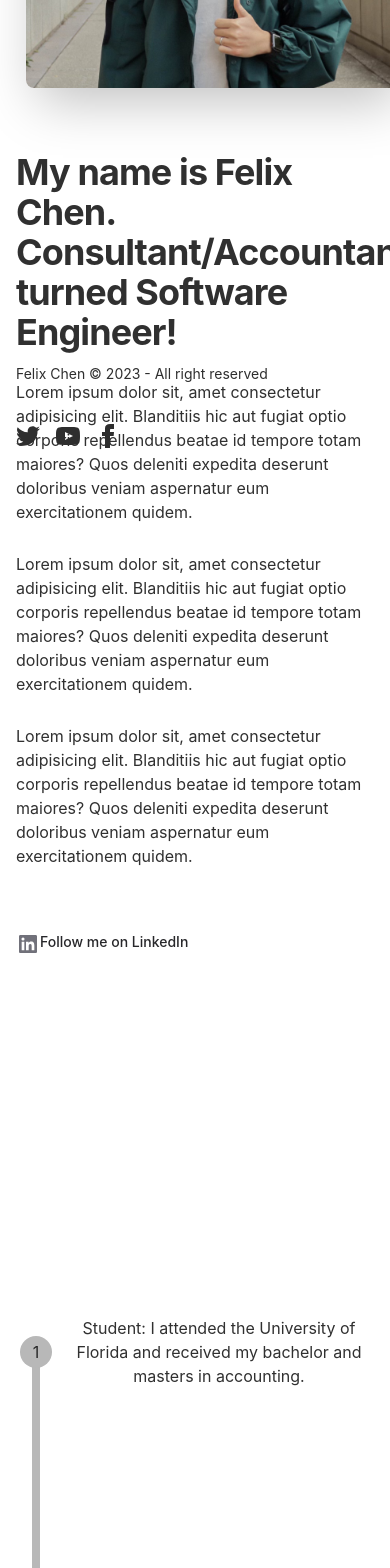
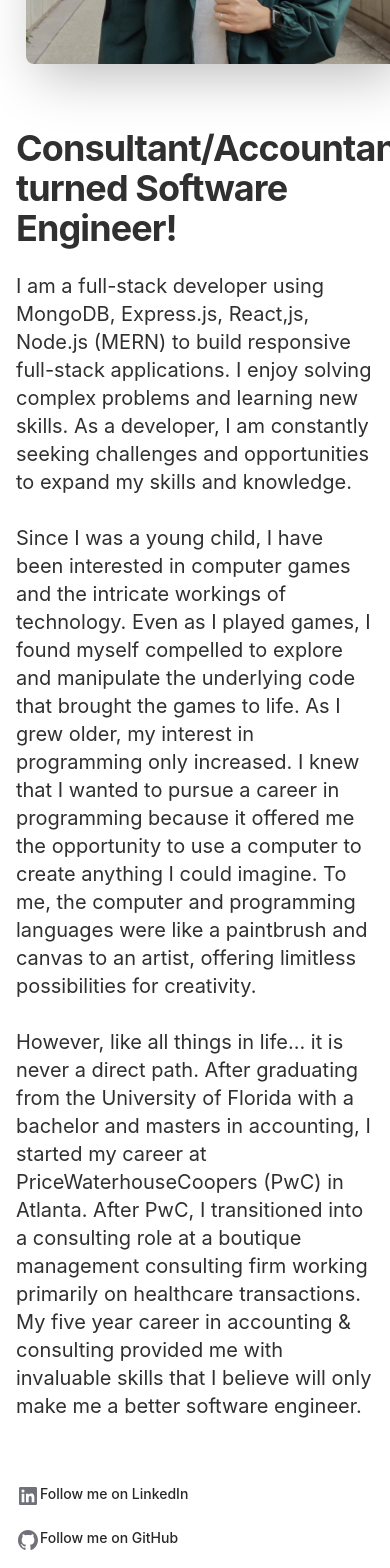
Before and after one commit to felixc0115/updated-personal-portfolio, a React (Create React App) app: page /about in a window 390 px wide. Shown: the part 380-1948 px from the top of the page. Built offline with nearby package versions, Linux system fonts and the light colour scheme.

Commit message:
refactor projects page to display projects dynamically

```diff
--- a/src/App.js
+++ b/src/App.js
@@ -10,7 +10,7 @@ import About from "./pages/About";
 import Projects from "./pages/Projects";
 import Resume from "./pages/Resume";
 
-import personalInfo from "./data/personalnfo";
+import { personalInfo } from "./data/customizablelnfo";
 
 function App() {
   const router = createBrowserRouter([
--- a/src/components/Footer.js
+++ b/src/components/Footer.js
@@ -1,6 +1,6 @@
 const Footer = () => {
   return (
-    <footer className="footer items-center p-4 base-100 text-neutral-content mt-auto fixed bottom-0 w-full">
+    <footer className="footer items-center p-4 base-100 text-neutral-content mt-32 w-full">
       <div className="items-center grid-flow-col">
         <p>Felix Chen © 2023 - All right reserved</p>
       </div>
--- a/src/components/NavBar.js
+++ b/src/components/NavBar.js
@@ -40,7 +40,7 @@ const NavBar = () => {
           </ul>
         </div>
         <NavLink to="/" className="btn btn-ghost normal-case text-xl">
-          Felix
+          Felix<span className="loading loading-dots loading-xs"></span>
         </NavLink>
       </div>
       <div className="navbar-center hidden lg:flex">
@@ -60,7 +60,7 @@ const NavBar = () => {
         </ul>
       </div>
       <div className="navbar-end">
-        <span className="loading loading-dots loading-lg"></span>
+        <span className="loading loading-infinity loading-lg"></span>{" "}
       </div>
     </div>
   );
--- /dev/null
+++ b/src/data/customizablelnfo.js
@@ -0,0 +1,37 @@
+const personalInfo = {
+  homeTitle: "Hi, my name is Felix Chen. I build things for the web.",
+  homeParagraph:
+    "I am software engineer based in Atlanta, GA with experience in building simple websites to fullstack applications.",
+};
+
+const projects = [
+  {
+    title: "Train Together",
+    projectDescription:
+      "The TrainTogether application is a a full-stack web app aimed to improve one's physical well being through stretches and other modalities. The app allows a user to upload, explore, and save various exercise programs.",
+    projectLink: "",
+    projectStatus: "Deployed",
+    technologies: ["React", "Express", "MongoDB", "Redux", "Tailwind"],
+    projectPic: "../data/train-together-preview.png",
+  },
+  {
+    title: "Train Together",
+    projectDescription:
+      "The TrainTogether application is a a full-stack web app aimed to improve one's physical well being through stretches and other modalities. The app allows a user to upload, explore, and save various exercise programs.",
+    projectLink: "",
+    projectStatus: "Deployed",
+    technologies: ["React", "Express", "MongoDB", "Redux", "Tailwind"],
+    projectPic: '"../data/train-together-preview.png"',
+  },
+  {
+    title: "Train Together",
+    projectDescription:
+      "The TrainTogether application is a a full-stack web app aimed to improve one's physical well being through stretches and other modalities. The app allows a user to upload, explore, and save various exercise programs.",
+    projectLink: "",
+    projectStatus: "Deployed",
+    technologies: ["React", "Express", "MongoDB", "Redux", "Tailwind"],
+    projectPic: '"../data/train-together-preview.png"',
+  },
+];
+
+export { personalInfo, projects };
--- a/src/data/personalnfo.js
+++ /dev/null
@@ -1,7 +0,0 @@
-const personalInfo = {
-  homeTitle: "Hi, my name is Felix Chen. I build things for the web.",
-  homeParagraph:
-    "I am software engineer based in Atlanta, GA with experience in building simple websites to fullstack applications.",
-};
-
-export default personalInfo;
--- a/src/pages/About.js
+++ b/src/pages/About.js
@@ -15,28 +15,39 @@ const About = () => {
             </div>
             <div className="lg:order-first lg:row-span-2">
               <h1 className="text-4xl font-bold tracking-tight sm:text-5xl">
-                My name is Felix Chen. Consultant/Accountant turned Software
-                Engineer!{" "}
+                Consultant/Accountant turned Software Engineer!{" "}
               </h1>
-              <div className="mt-6 space-y-7 text-base ">
-                <p></p>
+              <div className="mt-6 space-y-7 text-xl ">
                 <p>
-                  Lorem ipsum dolor sit, amet consectetur adipisicing elit.
-                  Blanditiis hic aut fugiat optio corporis repellendus beatae id
-                  tempore totam maiores? Quos deleniti expedita deserunt
-                  doloribus veniam aspernatur eum exercitationem quidem.
+                  I am a full-stack developer using MongoDB, Express.js,
+                  React,js, Node.js (MERN) to build responsive full-stack
+                  applications. I enjoy solving complex problems and learning
+                  new skills. As a developer, I am constantly seeking challenges
+                  and opportunities to expand my skills and knowledge.
                 </p>
                 <p>
-                  Lorem ipsum dolor sit, amet consectetur adipisicing elit.
-                  Blanditiis hic aut fugiat optio corporis repellendus beatae id
-                  tempore totam maiores? Quos deleniti expedita deserunt
-                  doloribus veniam aspernatur eum exercitationem quidem.
+                  Since I was a young child, I have been interested in computer
+                  games and the intricate workings of technology. Even as I
+                  played games, I found myself compelled to explore and
+                  manipulate the underlying code that brought the games to life.
+                  As I grew older, my interest in programming only increased. I
+                  knew that I wanted to pursue a career in programming because
+                  it offered me the opportunity to use a computer to create
+                  anything I could imagine. To me, the computer and programming
+                  languages were like a paintbrush and canvas to an artist,
+                  offering limitless possibilities for creativity.
                 </p>
+
                 <p>
-                  Lorem ipsum dolor sit, amet consectetur adipisicing elit.
-                  Blanditiis hic aut fugiat optio corporis repellendus beatae id
-                  tempore totam maiores? Quos deleniti expedita deserunt
-                  doloribus veniam aspernatur eum exercitationem quidem.
+                  However, like all things in life... it is never a direct path.
+                  After graduating from the University of Florida with a
+                  bachelor and masters in accounting, I started my career at
+                  PriceWaterhouseCoopers (PwC) in Atlanta. After PwC, I
+                  transitioned into a consulting role at a boutique management
+                  consulting firm working primarily on healthcare transactions.
+                  My five year career in accounting & consulting provided me
+                  with invaluable skills that I believe will only make me a
+                  better software engineer.
                 </p>
               </div>
             </div>
@@ -57,15 +68,34 @@ const About = () => {
                     <span>Follow me on LinkedIn</span>
                   </a>
                 </li>
+                <li className="flex mt-5">
+                  <a
+                    className="group flex text-sm font-medium text-zinc-800 transition hover:text-teal-500"
+                    href="https://www.linkedin.com/in/felix-chen-cpa/"
+                  >
+                    <svg
+                      viewBox="0 0 24 24"
+                      aria-hidden="true"
+                      className="h-6 w-6 flex-none fill-zinc-500 transition group-hover:fill-teal-500"
+                    >
+                      <path
+                        fill-rule="evenodd"
+                        clip-rule="evenodd"
+                        d="M12 2C6.475 2 2 6.588 2 12.253c0 4.537 2.862 8.369 6.838 9.727.5.09.687-.218.687-.487 0-.243-.013-1.05-.013-1.91C7 20.059 6.35 18.957 6.15 18.38c-.113-.295-.6-1.205-1.025-1.448-.35-.192-.85-.667-.013-.68.788-.012 1.35.744 1.538 1.051.9 1.551 2.338 1.116 2.912.846.088-.666.35-1.115.638-1.371-2.225-.256-4.55-1.14-4.55-5.062 0-1.115.387-2.038 1.025-2.756-.1-.256-.45-1.307.1-2.717 0 0 .837-.269 2.75 1.051.8-.23 1.65-.346 2.5-.346.85 0 1.7.115 2.5.346 1.912-1.333 2.75-1.05 2.75-1.05.55 1.409.2 2.46.1 2.716.637.718 1.025 1.628 1.025 2.756 0 3.934-2.337 4.806-4.562 5.062.362.32.675.936.675 1.897 0 1.371-.013 2.473-.013 2.82 0 .268.188.589.688.486a10.039 10.039 0 0 0 4.932-3.74A10.447 10.447 0 0 0 22 12.253C22 6.588 17.525 2 12 2Z"
+                      ></path>
+                    </svg>
+                    <span>Follow me on GitHub</span>
+                  </a>
+                </li>
               </ul>
             </div>
           </div>
-          <ul className="steps steps-vertical mt-12">
-            <li className="step step-primary">
+          {/* <ul className="steps steps-vertical mt-12">
+            <li className="step">
               Student: I attended the University of Florida and received my
               bachelor and masters in accounting.
             </li>
-            <li className="step step-primary">
+            <li className="step">
               Accounting/Consulting Professional Career: I began my professional
               journey as an associate at PriceWaterhouseCoopers (PwC), where I
               obtained my Certified Public Accountant (CPA) certificate while
@@ -84,7 +114,7 @@ const About = () => {
               include teamwork, organization, communication, time management,
               decision-making, and more.
             </li>
-            <li className="step">
+            <li className="step step-primary">
               Software Engineer: My journey so far has been incredibly
               rewarding. I've gained a wealth of knowledge, but I realize that
               programming is an expansive subject, and I have only just begun to
@@ -93,7 +123,7 @@ const About = () => {
               software engineer. My current focus has been on mastering
               Javascript, React.js, MongoDB, Express.js, Node.js, HTML, and CSS.
             </li>
-          </ul>
+          </ul> */}
         </div>
       </div>
     </div>
--- a/src/pages/Home.js
+++ b/src/pages/Home.js
@@ -1,3 +1,5 @@
+import { NavLink } from "react-router-dom";
+
 const Home = ({ personalInfo }) => {
   return (
     <div className="hero base-100">
@@ -8,8 +10,21 @@ const Home = ({ personalInfo }) => {
           className="max-w-sm rounded-lg shadow-2xl"
         />
         <div>
-          <h1 className="text-5xl font-bold">{personalInfo.homeTitle}</h1>
-          <p className="py-6">{personalInfo.homeParagraph}</p>
+          <h1 className="text-6xl font-bold">{personalInfo.homeTitle}</h1>
+          <p className="py-6 text-xl">{personalInfo.homeParagraph}</p>
+          <ul class="text-4xl flex justify-around">
+            <li class="fa-brands fa-square-js"></li>
+            <li className="mr-0" class="fa-brands fa-react"></li>
+            <li class="fa-solid fa-leaf"></li>
+            <li class="fa-brands fa-node-js"></li>
+            <li class="fa-brands fa-html5"></li>
+            <li class="fa-brands fa-css3-alt"></li>
+            <li class="fa-brands fa-git-alt"></li>
+            <li class="fa-brands fa-github"></li>
+          </ul>
+          <NavLink to="/projects" className="btn btn-primary mt-8">
+            View Projects
+          </NavLink>
         </div>
       </div>
     </div>
--- a/src/pages/Projects.js
+++ b/src/pages/Projects.js
@@ -1,4 +1,5 @@
 import ProjectCard from "../components/ProjectCard";
+import { projects } from "../data/customizablelnfo";
 
 const Projects = () => {
   return (
@@ -15,7 +16,7 @@ const Projects = () => {
               </blockquote>
               <figcaption>- Andrew Hunt</figcaption>
             </figure>
-            <p className="mt-6 text-base">
+            <p className="mt-7 text-xl">
               The culmination of my technical capabilities, life experiences,
               interests, and work experience have shaped the projects that I
               have built below. I am always trying to improve so I would love
@@ -24,9 +25,9 @@ const Projects = () => {
           </header>
           <div className="mt-16 sm:mt-20">
             <ul className="grid grid-cols-1 gap-x-12 gap-y-16 sm:grid-cols-2 lg:grid-cols-3">
-              <ProjectCard />
-              <ProjectCard />
-              <ProjectCard />
+              {projects.map((project) => (
+                <ProjectCard project={project} />
+              ))}
             </ul>
           </div>
         </div>
--- a/src/pages/Root.js
+++ b/src/pages/Root.js
@@ -7,7 +7,7 @@ const RootPage = () => {
     <div className="h-min">
       <NavBar />
       <main className="h-min">
-        <div className="sm:px-8 mt-16 sm:mt-32">
+        <div className="sm:px-8 mt-10 sm:mt-24">
           <Outlet />
         </div>
       </main>
```
Also changed, not shown: public/index.html (+7 -24 lines), src/components/ProjectCard.js (+10 -17 lines), 1 other file (tests, documents, lock files or other folders).
